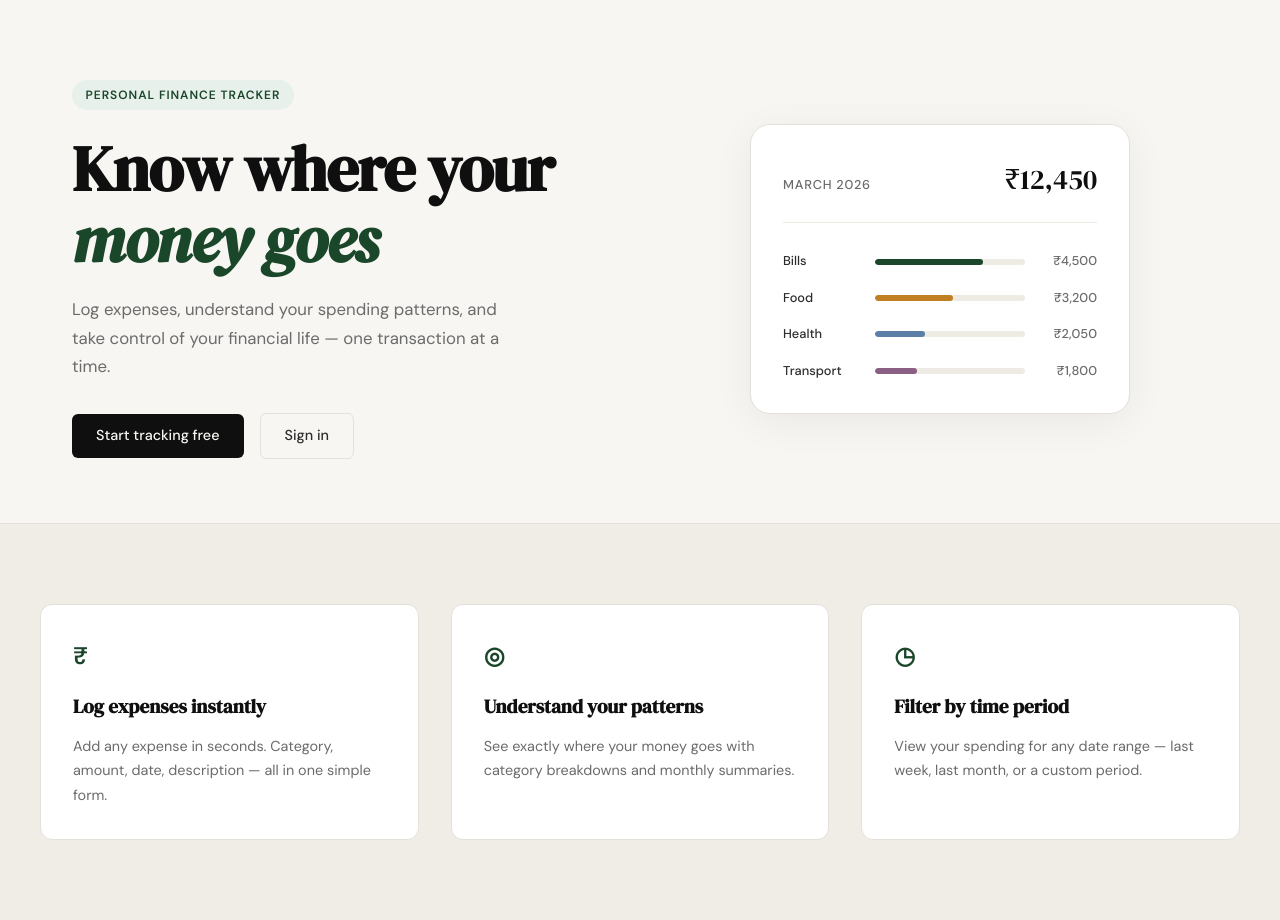
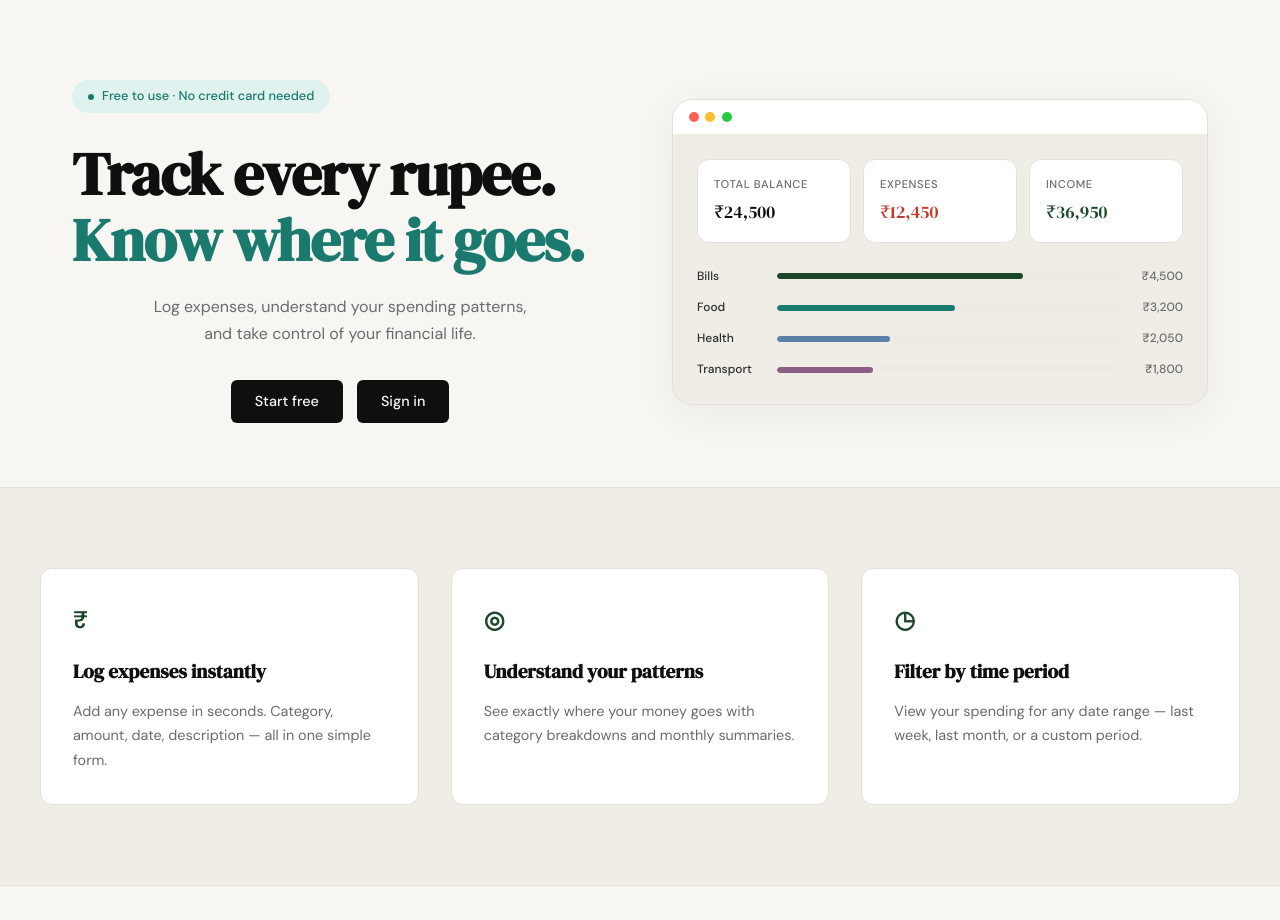
Before and after one commit to Shasank505/expense-tracker, a Flask app: page / in a window 1280 px wide. Shown: the part 61-981 px from the top of the page. Run offline with Flask 3, Linux system fonts and the light colour scheme.

Commit message:
landing: redesign hero section to match mockup

```diff
--- a/static/css/style.css
+++ b/static/css/style.css
@@ -134,44 +134,211 @@ a { color: inherit; text-decoration: none; }
 }
 
 .hero-badge {
-    display: inline-block;
-    background: var(--accent-light);
-    color: var(--accent);
-    font-size: 0.75rem;
-    font-weight: 600;
-    letter-spacing: 0.08em;
-    text-transform: uppercase;
-    padding: 0.35rem 0.85rem;
+    display: inline-flex;
+    align-items: center;
+    gap: 0.5rem;
+    background: #e0f2ef;
+    color: #1a7a6e;
+    font-size: 0.8rem;
+    font-weight: 500;
+    padding: 0.4rem 1rem;
     border-radius: 999px;
-    margin-bottom: 1.5rem;
+    margin-bottom: 1.75rem;
+}
+
+.badge-dot {
+    width: 6px;
+    height: 6px;
+    border-radius: 50%;
+    background: #1a7a6e;
+    flex-shrink: 0;
 }
 
 .hero-title {
     font-family: var(--font-display);
-    font-size: clamp(2.5rem, 5vw, 4rem);
+    font-size: clamp(2.5rem, 5vw, 3.75rem);
     line-height: 1.1;
     letter-spacing: -0.02em;
     color: var(--ink);
     margin-bottom: 1.25rem;
 }
 
-.hero-title em {
-    font-style: italic;
-    color: var(--accent);
+.hero-title-accent {
+    color: #1a7a6e;
 }
 
 .hero-subtitle {
-    font-size: 1.05rem;
+    font-size: 1rem;
     color: var(--ink-muted);
     line-height: 1.7;
-    max-width: 460px;
-    margin-bottom: 2rem;
+    text-align: center;
+    max-width: 440px;
+    margin: 0 auto 2rem;
 }
 
 .hero-actions {
     display: flex;
-    gap: 1rem;
+    gap: 0.875rem;
+    justify-content: center;
+}
+
+.btn-hero-primary,
+.btn-hero-secondary {
+    display: inline-block;
+    background: var(--ink);
+    color: var(--paper);
+    padding: 0.65rem 1.5rem;
+    border-radius: var(--radius-sm);
+    font-family: var(--font-body);
+    font-size: 0.9rem;
+    font-weight: 500;
+    cursor: pointer;
+    border: none;
+    transition: background 0.2s;
+    text-decoration: none;
+}
+
+.btn-hero-secondary {
+    background: var(--ink);
+}
+
+.btn-hero-primary:hover,
+.btn-hero-secondary:hover {
+    background: #2a2a2a;
+}
+
+/* ------------------------------------------------------------------ */
+/* Hero frame (app preview)                                            */
+/* ------------------------------------------------------------------ */
+
+.hero-frame {
+    background: var(--paper-warm);
+    border: 1px solid var(--border);
+    border-radius: var(--radius-lg);
+    overflow: hidden;
+    box-shadow: 0 8px 40px rgba(0,0,0,0.06);
+}
+
+.frame-header {
+    background: var(--paper-card);
+    border-bottom: 1px solid var(--border-soft);
+    padding: 0.75rem 1rem;
+}
+
+.frame-dots {
+    display: flex;
+    gap: 0.4rem;
     align-items: center;
+}
+
+.frame-dot {
+    width: 10px;
+    height: 10px;
+    border-radius: 50%;
+}
+
+.frame-dot-red { background: #ff5f57; }
+.frame-dot-yellow { background: #febc2e; }
+.frame-dot-green { background: #28c840; }
+
+.frame-body {
+    padding: 1.5rem;
+}
+
+.stat-cards {
+    display: grid;
+    grid-template-columns: repeat(3, 1fr);
+    gap: 0.75rem;
+    margin-bottom: 1.5rem;
+}
+
+.stat-card {
+    background: var(--paper-card);
+    border: 1px solid var(--border);
+    border-radius: var(--radius-md);
+    padding: 1rem;
+    display: flex;
+    flex-direction: column;
+    gap: 0.25rem;
+}
+
+.stat-label {
+    font-size: 0.7rem;
+    font-weight: 500;
+    color: var(--ink-muted);
+    text-transform: uppercase;
+    letter-spacing: 0.05em;
+}
+
+.stat-value {
+    font-family: var(--font-display);
+    font-size: 1.1rem;
+    color: var(--ink);
+}
+
+.stat-value-expense { color: var(--danger); }
+.stat-value-income { color: var(--accent); }
+
+.frame-bars {
+    display: flex;
+    flex-direction: column;
+    gap: 0.75rem;
+}
+
+.frame-bar-row {
+    display: grid;
+    grid-template-columns: 72px 1fr 56px;
+    align-items: center;
+    gap: 0.5rem;
+}
+
+.frame-cat {
+    font-size: 0.75rem;
+    font-weight: 500;
+    color: var(--ink-soft);
+}
+
+.frame-bar-track {
+    height: 6px;
+    background: var(--border-soft);
+    border-radius: 999px;
+    overflow: hidden;
+}
+
+.frame-bar {
+    height: 100%;
+    background: var(--accent);
+    border-radius: 999px;
+}
+
+.frame-bar-2 { background: #1a7a6e; }
+.frame-bar-3 { background: #5b7fa6; }
+.frame-bar-4 { background: #8b5e83; }
+
+.frame-amt {
+    font-size: 0.75rem;
+    font-weight: 500;
+    color: var(--ink-muted);
+    text-align: right;
+}
+
+/* ------------------------------------------------------------------ */
+/* Mock card (deprecated — use .hero-frame)                           */
+/* ------------------------------------------------------------------ */
+
+.hero-visual {
+    display: flex;
+    justify-content: center;
+}
+
+.mock-card {
+    background: var(--paper-card);
+    border: 1px solid var(--border);
+    border-radius: var(--radius-lg);
+    padding: 2rem;
+    width: 100%;
+    max-width: 380px;
+    box-shadow: 0 8px 40px rgba(0,0,0,0.06);
 }
 
 /* ------------------------------------------------------------------ */
--- a/templates/landing.html
+++ b/templates/landing.html
@@ -5,56 +5,75 @@
 {% block content %}
 
 <section class="hero">
-    <div class="hero-inner">
-        <div class="hero-badge">Personal Finance Tracker</div>
+    <div class="hero-text">
+        <div class="hero-badge">
+            <span class="badge-dot"></span>
+            Free to use · No credit card needed
+        </div>
         <h1 class="hero-title">
-            Know where your<br>
-            <em>money goes</em>
+            Track every rupee.<br>
+            <span class="hero-title-accent">Know where it goes.</span>
         </h1>
         <p class="hero-subtitle">
-            Log expenses, understand your spending patterns,
-            and take control of your financial life —
-            one transaction at a time.
+            Log expenses, understand your spending patterns,<br>
+            and take control of your financial life.
         </p>
         <div class="hero-actions">
-            <a href="{{ url_for('register') }}" class="btn-primary">Start tracking free</a>
-            <a href="{{ url_for('login') }}" class="btn-ghost">Sign in</a>
+            <a href="{{ url_for('register') }}" class="btn-hero-primary">Start free</a>
+            <a href="{{ url_for('login') }}" class="btn-hero-secondary">Sign in</a>
         </div>
     </div>
-    <div class="hero-visual">
-        <div class="mock-card">
-            <div class="mock-card-header">
-                <span class="mock-label">March 2026</span>
-                <span class="mock-total">₹12,450</span>
+    <div class="hero-frame">
+        <div class="frame-header">
+            <div class="frame-dots">
+                <span class="frame-dot frame-dot-red"></span>
+                <span class="frame-dot frame-dot-yellow"></span>
+                <span class="frame-dot frame-dot-green"></span>
             </div>
-            <div class="mock-bars">
-                <div class="mock-bar-row">
-                    <span class="mock-cat">Bills</span>
-                    <div class="mock-bar-track">
-                        <div class="mock-bar" style="width: 72%"></div>
+        </div>
+        <div class="frame-body">
+            <div class="stat-cards">
+                <div class="stat-card">
+                    <span class="stat-label">Total Balance</span>
+                    <span class="stat-value">₹24,500</span>
+                </div>
+                <div class="stat-card">
+                    <span class="stat-label">Expenses</span>
+                    <span class="stat-value stat-value-expense">₹12,450</span>
+                </div>
+                <div class="stat-card">
+                    <span class="stat-label">Income</span>
+                    <span class="stat-value stat-value-income">₹36,950</span>
+                </div>
+            </div>
+            <div class="frame-bars">
+                <div class="frame-bar-row">
+                    <span class="frame-cat">Bills</span>
+                    <div class="frame-bar-track">
+                        <div class="frame-bar" style="width: 72%"></div>
                     </div>
-                    <span class="mock-amt">₹4,500</span>
+                    <span class="frame-amt">₹4,500</span>
                 </div>
-                <div class="mock-bar-row">
-                    <span class="mock-cat">Food</span>
-                    <div class="mock-bar-track">
-                        <div class="mock-bar mock-bar-2" style="width: 52%"></div>
+                <div class="frame-bar-row">
+                    <span class="frame-cat">Food</span>
+                    <div class="frame-bar-track">
+                        <div class="frame-bar frame-bar-2" style="width: 52%"></div>
                     </div>
-                    <span class="mock-amt">₹3,200</span>
+                    <span class="frame-amt">₹3,200</span>
                 </div>
-                <div class="mock-bar-row">
-                    <span class="mock-cat">Health</span>
-                    <div class="mock-bar-track">
-                        <div class="mock-bar mock-bar-3" style="width: 33%"></div>
+                <div class="frame-bar-row">
+                    <span class="frame-cat">Health</span>
+                    <div class="frame-bar-track">
+                        <div class="frame-bar frame-bar-3" style="width: 33%"></div>
                     </div>
-                    <span class="mock-amt">₹2,050</span>
+                    <span class="frame-amt">₹2,050</span>
                 </div>
-                <div class="mock-bar-row">
-                    <span class="mock-cat">Transport</span>
-                    <div class="mock-bar-track">
-                        <div class="mock-bar mock-bar-4" style="width: 28%"></div>
+                <div class="frame-bar-row">
+                    <span class="frame-cat">Transport</span>
+                    <div class="frame-bar-track">
+                        <div class="frame-bar frame-bar-4" style="width: 28%"></div>
                     </div>
-                    <span class="mock-amt">₹1,800</span>
+                    <span class="frame-amt">₹1,800</span>
                 </div>
             </div>
         </div>
```
Also changed, not shown: file.txt (+68 -4 lines), Screenshot 2026-03-25 at 12.36.20 AM.png (added).
